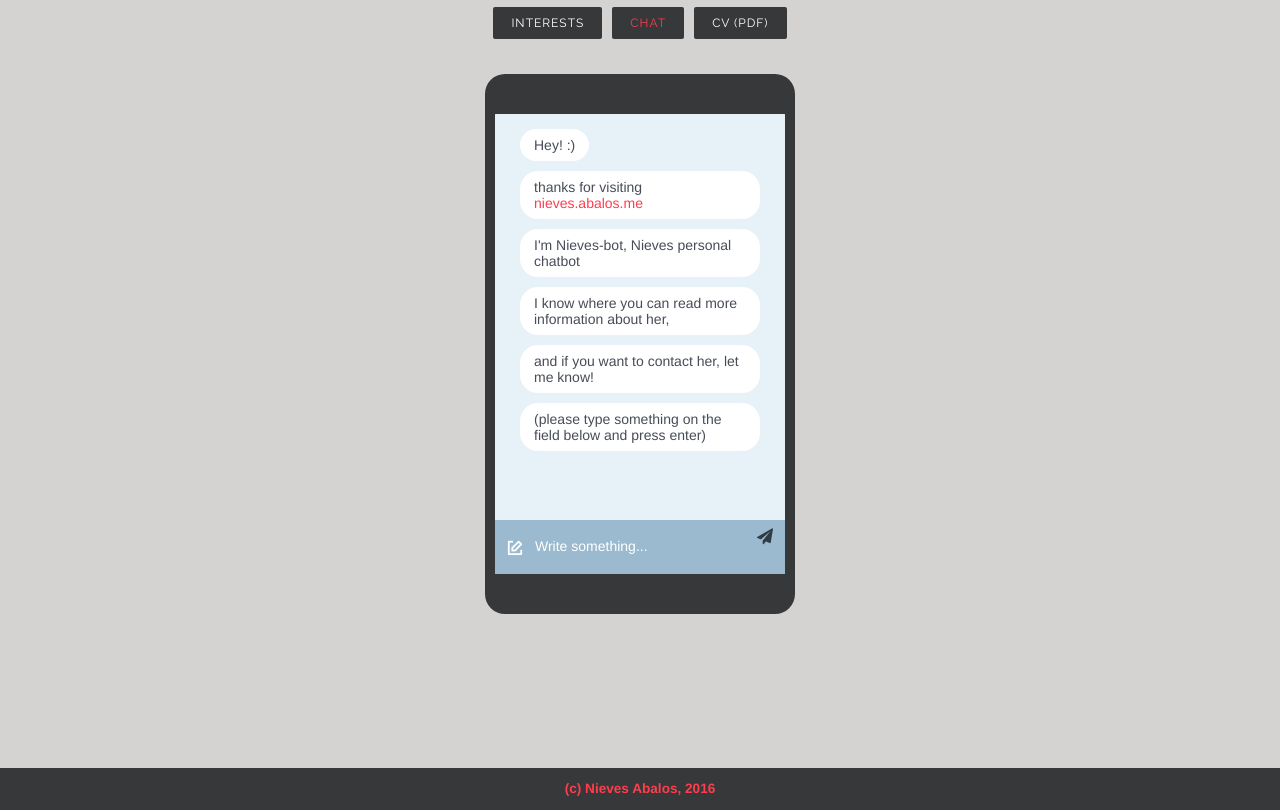
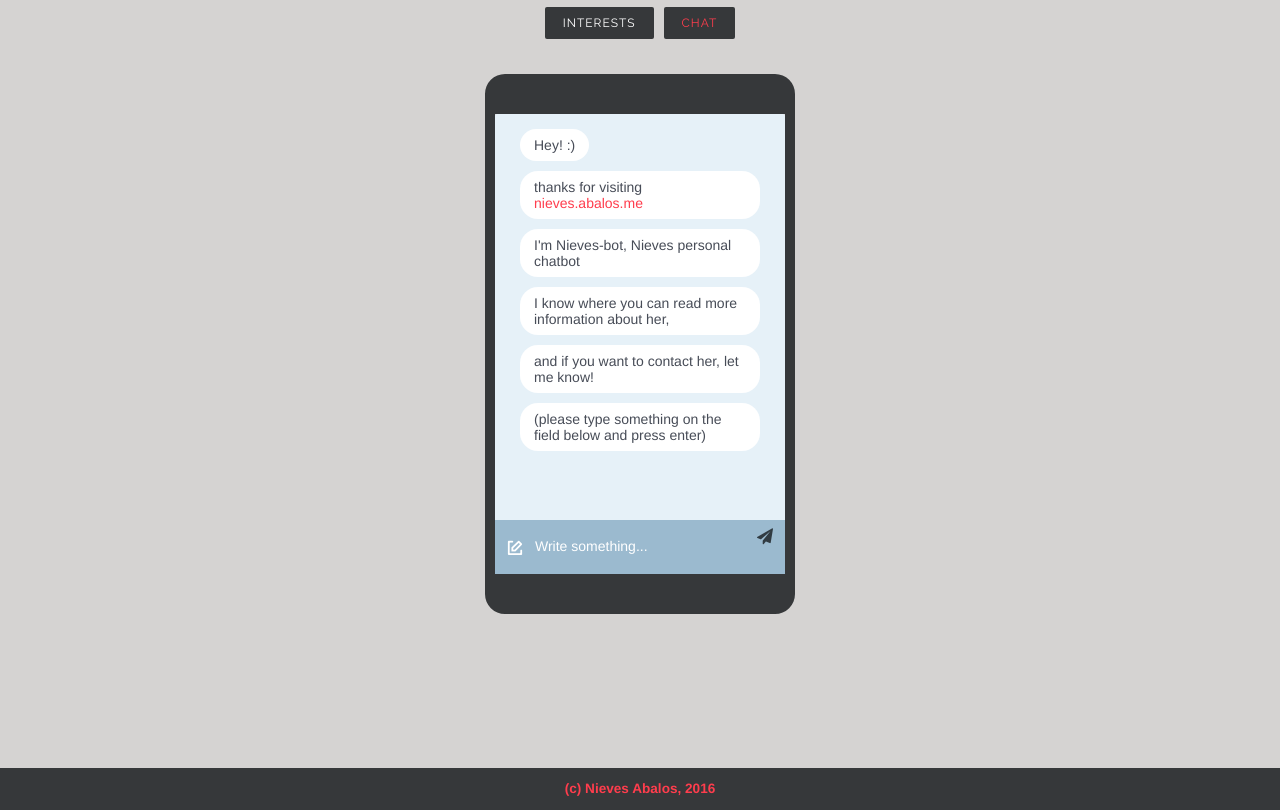
Before and after one commit to nieves-abalos/nieves-abalos.github.io, a plain HTML site: page chat.html in a window 1280 px wide. Shown: the part 125-935 px from the top of the page. Drawn offline with nearby package versions, Linux system fonts and the light colour scheme.

Commit message:
Update chat.html

```diff
--- a/chat.html
+++ b/chat.html
@@ -45,7 +45,7 @@
         <nav class="menu-nas">
             <a href="index.html" onclick="ga('send', 'event', 'click', 'Index', 'menu-click');">Interests</a>
             <a class="current-item" href="chat.html" onclick="ga('send', 'event', 'click', 'Chat', 'menu-click');">Chat</a>
-            <a href="cv.pdf" onclick="ga('send', 'event', 'click', 'CV-PDF', 'menu-click');">CV (PDF)</a>
+            <!--a href="cv.pdf" onclick="ga('send', 'event', 'click', 'CV-PDF', 'menu-click');">CV (PDF)</a-->
         </nav>
     </header>
     <div class="container">
```
